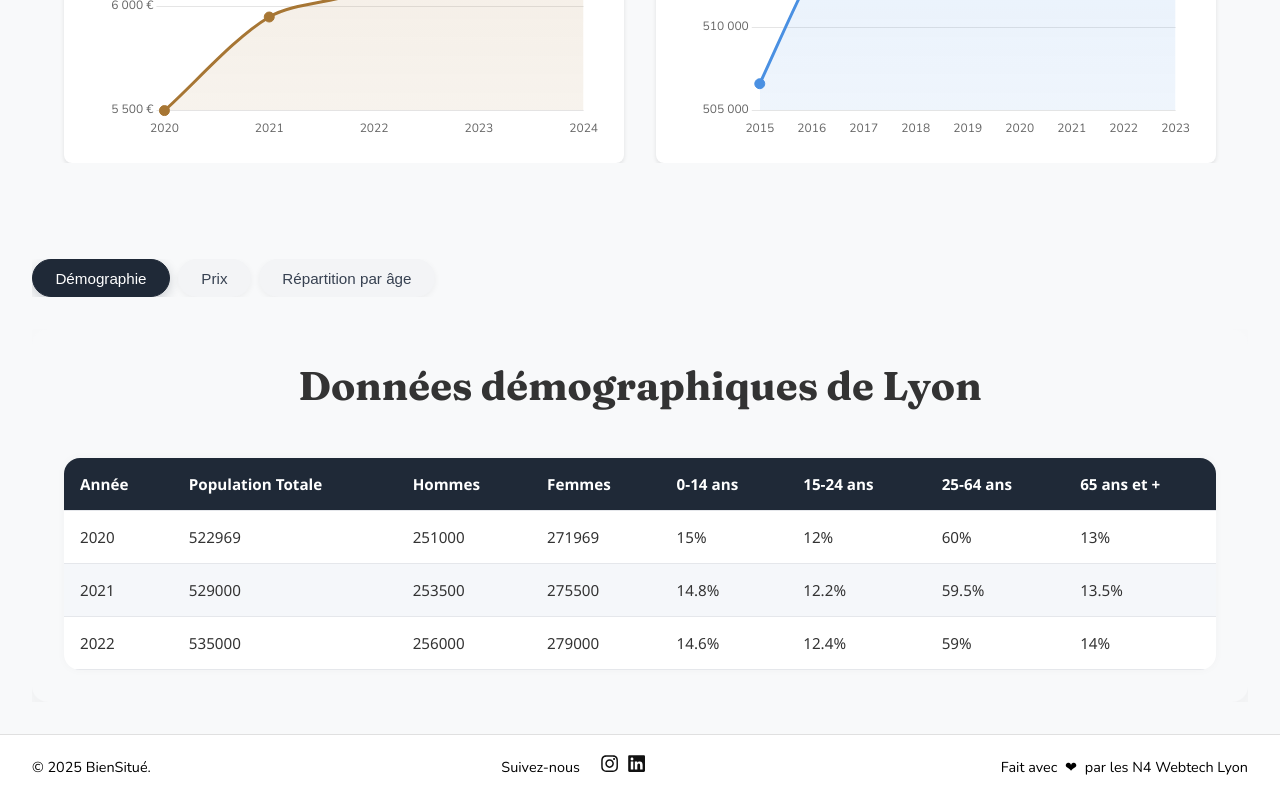
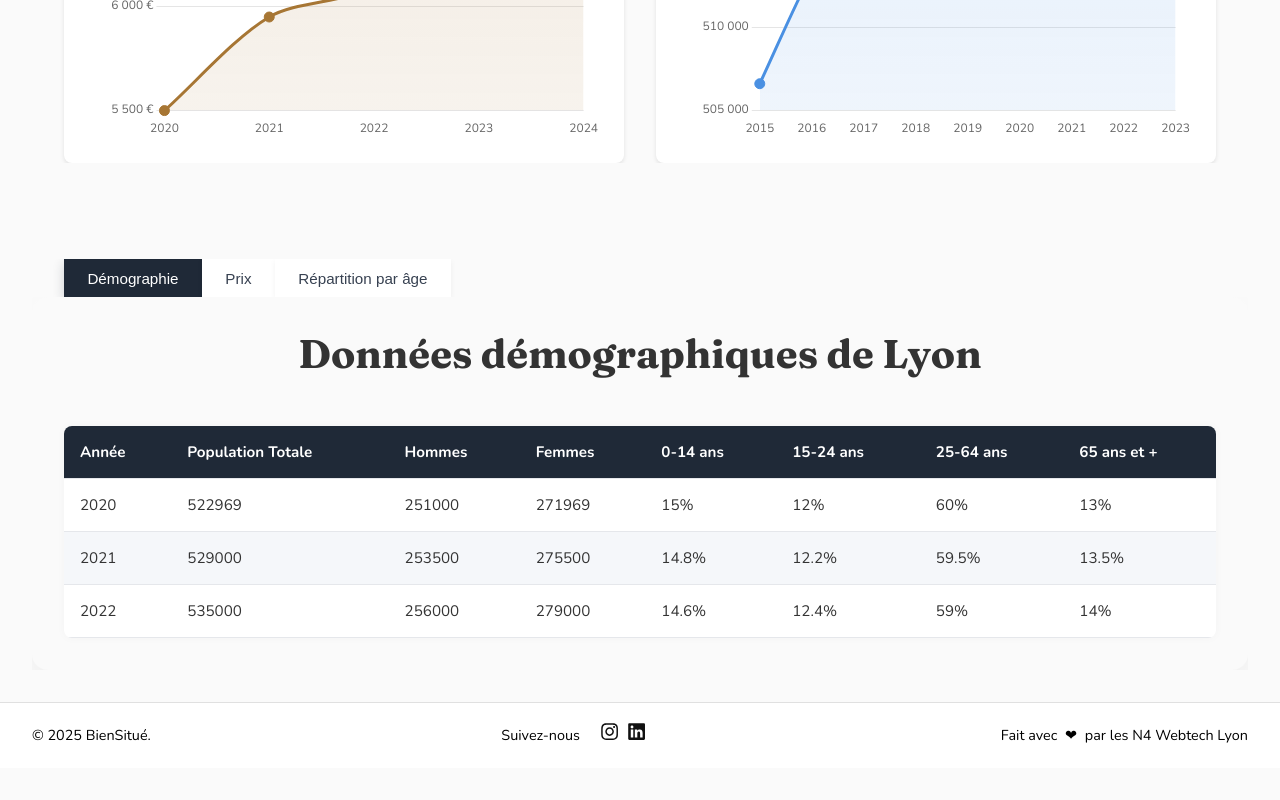
Before and after one commit to romain-sadar/Hackaton, a React (Vite) app in the folder hackaton_front_react/: page / in a window 1280 px wide. Shown: the part 1391-2191 px from the top of the page. After the commit the page ends 2159 px from the top, so only its background shows below. Built offline with nearby package versions, Linux system fonts and the light colour scheme.

Commit message:
added separate file for datatabs

```diff
--- a/hackaton_front_react/src/assets/styles/global.css
+++ b/hackaton_front_react/src/assets/styles/global.css
@@ -183,7 +183,7 @@
 
 .section-2 {
   padding: 4rem 2rem;
-  background-color: #f8f9fa;
+  background-color: #fafafa;
   display: flex;
   align-items: center;
   flex-direction: column;
@@ -199,19 +199,19 @@
 }
 .data-tabs .tab-buttons {
   display: flex;
-  gap: 0.5rem;
+  gap: 0rem;
   justify-content: flex-start;
-  margin-bottom: 2rem;
   flex-wrap: wrap;
+  padding-inline: 2rem;
 }
 .data-tabs .tab-buttons button {
   padding: 0.6rem 1.4rem;
   font-size: 0.95rem;
   font-weight: 500;
   color: #374151;
-  background: #f3f4f6;
+  background: #fff;
   border: 1px solid transparent;
-  border-radius: 999px;
+  border-radius: 0px;
   cursor: pointer;
   transition: all 0.2s ease-in-out;
   box-shadow: 0 2px 6px rgba(0, 0, 0, 0.05);
@@ -227,7 +227,7 @@
 }
 .section-3 {
   padding: 2rem;
-  background-color: #f8f9fa;
+  background-color: #fafafa;
   border-radius: 1rem;
   box-shadow: 0 20px 40px rgba(0, 0, 0, 0.05);
 }
@@ -242,9 +242,10 @@
   width: 100%;
   border-collapse: collapse;
   background-color: #ffffff;
-  border-radius: 1rem;
+  border-radius: 8px;
   overflow: hidden;
   box-shadow: 0 0 10px rgba(0, 0, 0, 0.03);
+  font-family: "Nunito", sans-serif;
 }
 .section-3 table thead {
   background-color: #1f2937;
@@ -271,11 +272,11 @@
 }
 @media (max-width: 768px) {
   .section-3 table,
-  .section-3 thead,
-  .section-3 tbody,
-  .section-3 th,
-  .section-3 td,
-  .section-3 tr {
+.section-3 thead,
+.section-3 tbody,
+.section-3 th,
+.section-3 td,
+.section-3 tr {
     display: block;
   }
   .section-3 thead {
@@ -338,7 +339,7 @@
 
 body {
   font-family: "Nunito", sans-serif;
-  background-color: #f8f9fa;
+  background-color: #fafafa;
 }
 
 h1, h2, h3 {
--- a/hackaton_front_react/src/assets/styles/scss/global.scss
+++ b/hackaton_front_react/src/assets/styles/scss/global.scss
@@ -10,7 +10,7 @@
 
 body {
   font-family: 'Nunito', sans-serif;
-  background-color: #f8f9fa;
+  background-color: #fafafa;
 }
 
 h1, h2, h3 {
--- a/hackaton_front_react/src/assets/styles/scss/import/pages/_home.scss
+++ b/hackaton_front_react/src/assets/styles/scss/import/pages/_home.scss
@@ -75,7 +75,7 @@
 
 .section-2 {
   padding: 4rem 2rem;
-  background-color: #f8f9fa;
+  background-color: #fafafa;
   display: flex;
   align-items: center;
   flex-direction: column;
@@ -92,19 +92,19 @@
 
   .tab-buttons {
     display: flex;
-    gap: 0.5rem;
+    gap: 0rem;
     justify-content: flex-start;
-    margin-bottom: 2rem;
     flex-wrap: wrap;
+    padding-inline: 2rem;
 
     button {
       padding: 0.6rem 1.4rem;
       font-size: 0.95rem;
       font-weight: 500;
       color: #374151;
-      background: #f3f4f6;
+      background: #fff;
       border: 1px solid transparent;
-      border-radius: 999px; // pill shape
+      border-radius: 0px; // pill shape
       cursor: pointer;
       transition: all 0.2s ease-in-out;
       box-shadow: 0 2px 6px rgba(0, 0, 0, 0.05);
@@ -129,7 +129,7 @@
 
 .section-3 {
   padding: 2rem;
-  background-color: #f8f9fa;
+  background-color: #fafafa;
   border-radius: 1rem;
   box-shadow: 0 20px 40px rgba(0, 0, 0, 0.05);
 
@@ -145,9 +145,10 @@
     width: 100%;
     border-collapse: collapse;
     background-color: #ffffff;
-    border-radius: 1rem;
+    border-radius: 8px;
     overflow: hidden;
     box-shadow: 0 0 10px rgba(0, 0, 0, 0.03);
+    font-family: 'Nunito', sans-serif;
 
     thead {
       background-color: #1f2937;
--- /dev/null
+++ b/hackaton_front_react/src/components/DataTabs.jsx
@@ -0,0 +1,39 @@
+import React, { useState } from 'react';
+import DemographyTable from './DemographyTable';
+
+const DataTabs = () => {
+    const [activeTab, setActiveTab] = useState('demography');
+
+    return (
+        <div className="data-tabs">
+            <div className="tab-buttons">
+                <button
+                    className={activeTab === 'demography' ? 'active' : ''}
+                    onClick={() => setActiveTab('demography')}
+                >
+                    Démographie
+                </button>
+                <button
+                    className={activeTab === 'prices' ? 'active' : ''}
+                    onClick={() => setActiveTab('prices')}
+                >
+                    Prix
+                </button>
+                <button
+                    className={activeTab === 'age' ? 'active' : ''}
+                    onClick={() => setActiveTab('age')}
+                >
+                    Répartition par âge
+                </button>
+            </div>
+
+            <div className="tab-content">
+                {activeTab === 'demography' && <DemographyTable />}
+                {activeTab === 'prices' && <section className="section-3"><h2>Prix de l'immobilier à Lyon</h2><p>À venir...</p></section>}
+                {activeTab === 'age' && <section className="section-3"><h2>Répartition par âge</h2><p>Visualisation à venir...</p></section>}
+            </div>
+        </div>
+    );
+};
+
+export default DataTabs;
--- a/hackaton_front_react/src/components/DemographyTable.jsx
+++ b/hackaton_front_react/src/components/DemographyTable.jsx
@@ -1,4 +1,4 @@
-import React, { useState } from 'react';
+import React from 'react';
 import { useTable } from 'react-table';
 
 const DemographyTable = () => {
@@ -55,40 +55,4 @@ const DemographyTable = () => {
     );
 };
 
-const DataTabs = () => {
-    const [activeTab, setActiveTab] = useState('demography');
-
-    return (
-        <div className="data-tabs">
-            <div className="tab-buttons">
-                <button
-                    className={activeTab === 'demography' ? 'active' : ''}
-                    onClick={() => setActiveTab('demography')}
-                >
-                    Démographie
-                </button>
-                <button
-                    className={activeTab === 'prices' ? 'active' : ''}
-                    onClick={() => setActiveTab('prices')}
-                >
-                    Prix
-                </button>
-                <button
-                    className={activeTab === 'age' ? 'active' : ''}
-                    onClick={() => setActiveTab('age')}
-                >
-                    Répartition par âge
-                </button>
-            </div>
-
-
-            <div className="tab-content">
-                {activeTab === 'demography' && <DemographyTable />}
-                {activeTab === 'prices' && <section className="section-3"><h2>Prix de l'immobilier à Lyon</h2><p>À venir...</p></section>}
-                {activeTab === 'age' && <section className="section-3"><h2>Répartition par âge</h2><p>Visualisation à venir...</p></section>}
-            </div>
-        </div>
-    );
-};
-
-export default DataTabs;
+export default DemographyTable;
--- a/hackaton_front_react/src/pages/Home.jsx
+++ b/hackaton_front_react/src/pages/Home.jsx
@@ -2,7 +2,7 @@ import React from 'react'
 import backgroundImg from '../assets/images/webp/background_lyon.webp'
 import PriceEvolutionChart from '../components/PriceEvolutionChart'
 import PopulationEvolutionChart from '../components/PopulationEvolutionChart'
-import DemographyTable from '../components/DemographyTable'
+import DataTabs from '../components/DataTabs'
 
 const Home = () => {
     return (
@@ -38,7 +38,7 @@ const Home = () => {
                 </div>
             </section>
 
-            <DemographyTable />
+            <DataTabs />
         </>
     )
 }
```
Also changed, not shown: 1 other file (tests, documents, lock files or other folders).
